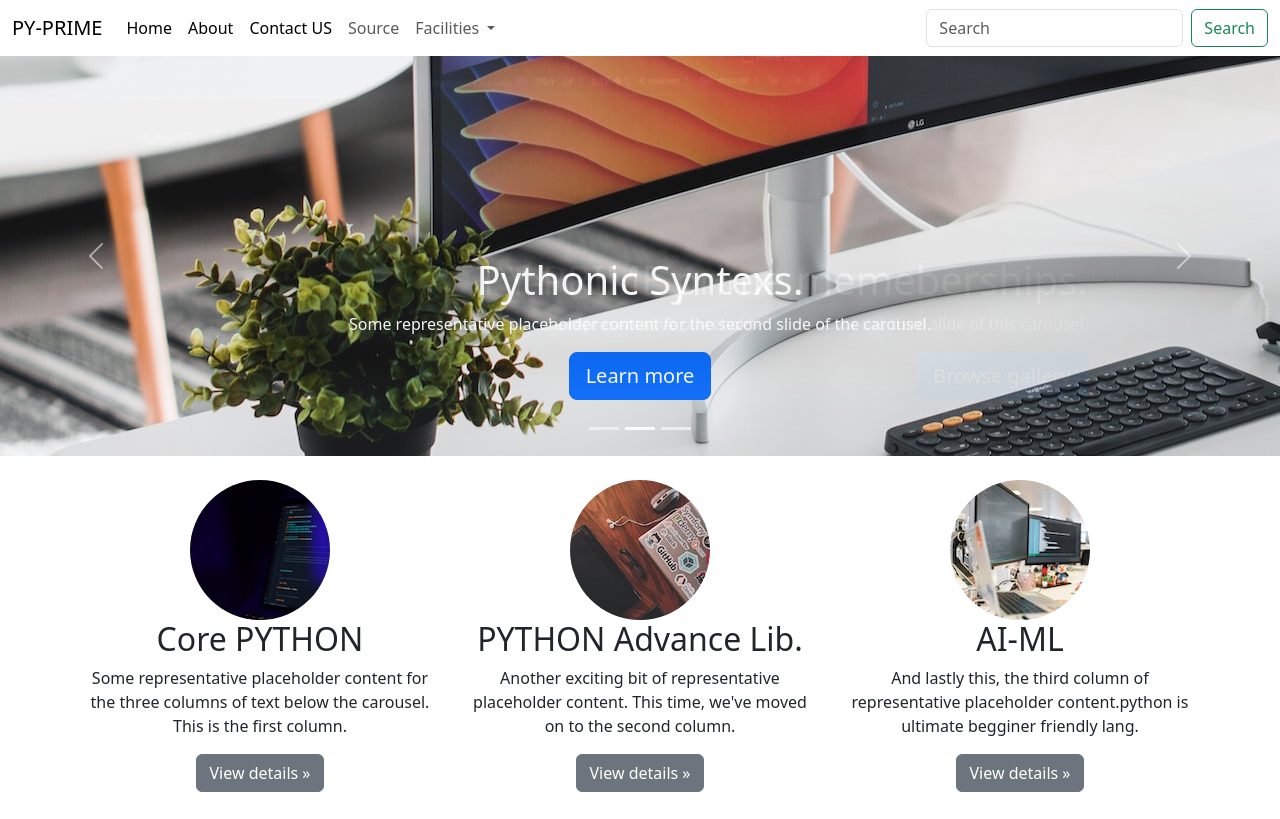
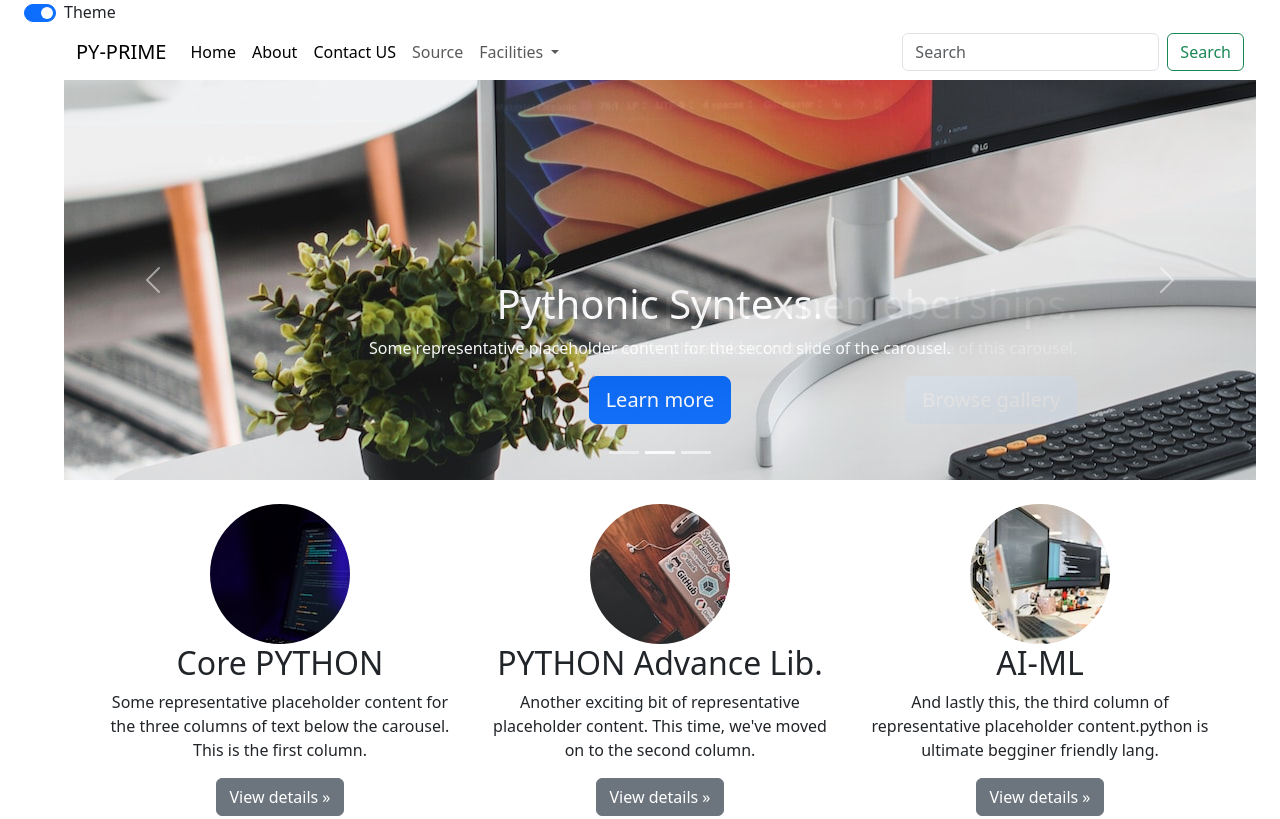
Before and after one commit to Syamababu/bootstrap_website, a plain HTML site: page index.html in a window 1280 px wide. Shown: the top 819 px of the page. Drawn offline with nearby package versions, Linux system fonts and the light colour scheme.

Commit message:
second commits

```diff
--- a/index.html
+++ b/index.html
@@ -5,11 +5,23 @@
     <meta charset="utf-8">
     <meta name="viewport" content="width=device-width, initial-scale=1">
     <title>PY-PRIME</title>
+    <link class="bd-placeholder-img rounded-circle" rel = "icon" href =
+    "000.jpg"
+        type = "image/x-icon">
     <link href="https://cdn.jsdelivr.net/npm/bootstrap@5.3.2/dist/css/bootstrap.min.css" rel="stylesheet"
         integrity="sha384-T3c6CoIi6uLrA9TneNEoa7RxnatzjcDSCmG1MXxSR1GAsXEV/Dwwykc2MPK8M2HN" crossorigin="anonymous">
 </head>
 
-<body>
+<body >
+    <div class="form-check form-switch mx-4">
+        <input
+          class="form-check-input p-2"
+          type="checkbox"
+          role="switch"
+          id="flexSwitchCheckChecked"
+          checked
+          onclick="myFunction()"
+        />Theme
     <nav class="navbar navbar-expand-lg ">
         <div class="container-fluid">
             <a class="navbar-brand" href="#">PY-PRIME</a>
@@ -229,7 +241,13 @@
           </div>
         </div>
       </footer>
-
+      <script>
+        function myFunction() {
+        var element = document.body;
+        element.dataset.bsTheme =
+          element.dataset.bsTheme == "light" ? "dark" : "light";
+      }
+      </script>
     <script src="https://cdn.jsdelivr.net/npm/bootstrap@5.3.2/dist/js/bootstrap.bundle.min.js"
         integrity="sha384-C6RzsynM9kWDrMNeT87bh95OGNyZPhcTNXj1NW7RuBCsyN/o0jlpcV8Qyq46cDfL"
         crossorigin="anonymous"></script>
```
Also changed, not shown: 000.jpg (added).
